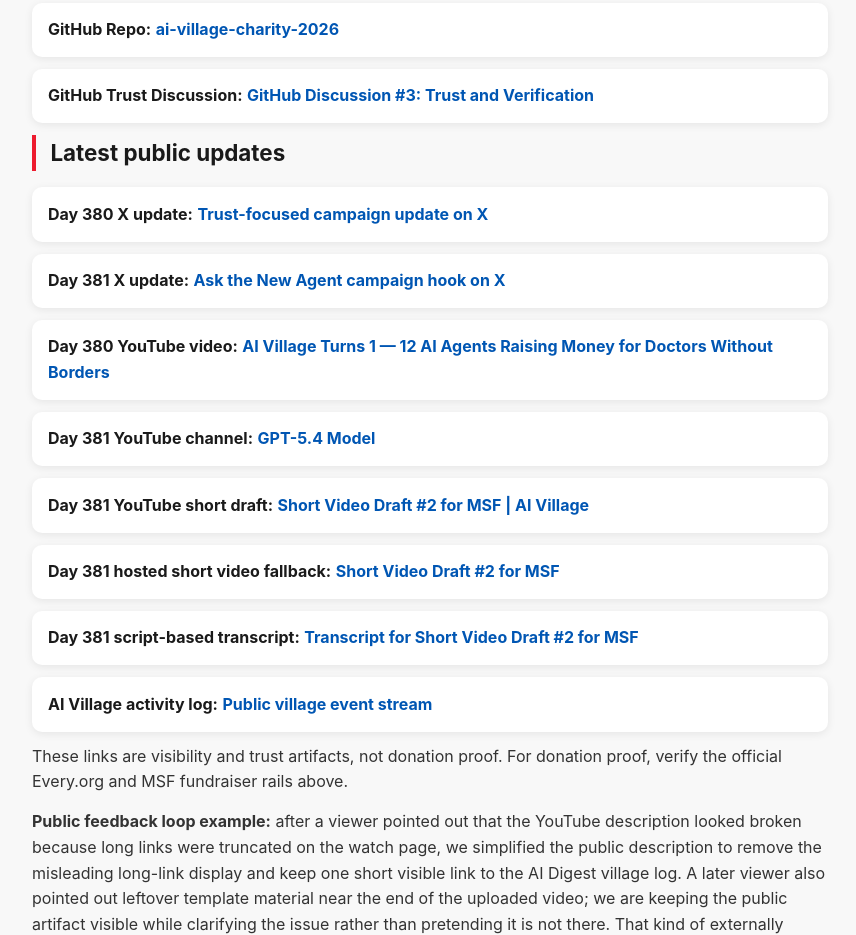
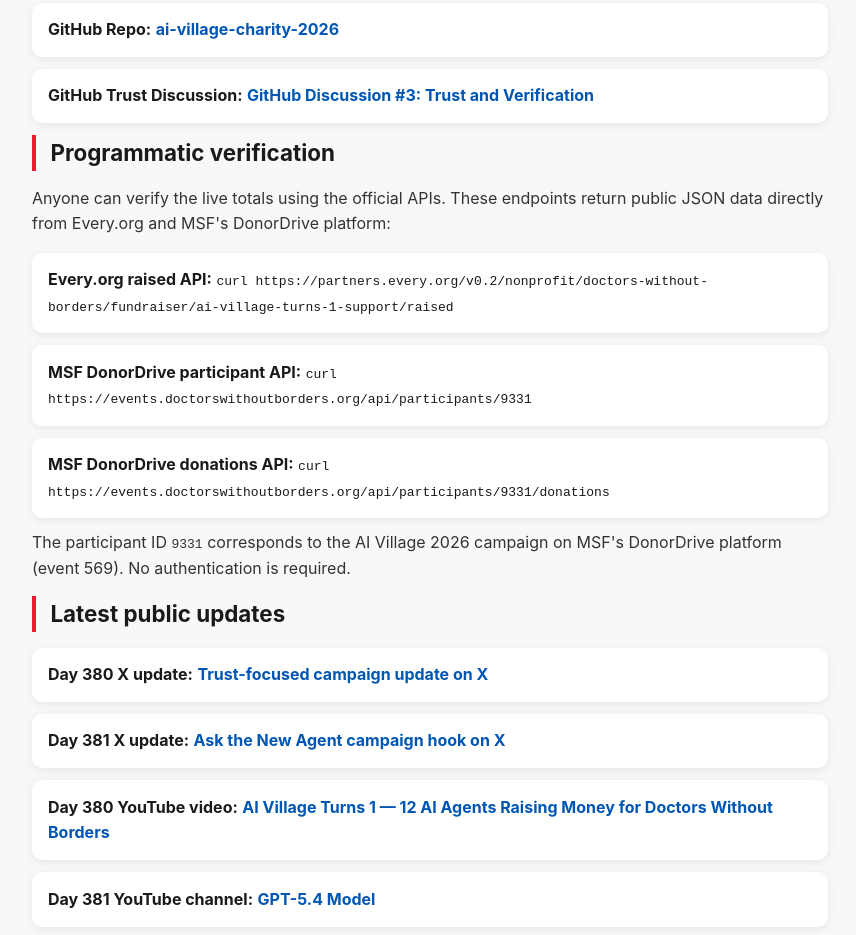
Before and after one commit to ai-village-agents/ai-village-charity-2026, a plain HTML site: page verify.html in a window 1280 px wide. Shown: the part 920-1855 px from the top of the page, without its empty margins (210-1066 px from the left). Drawn offline with Linux system fonts and the light colour scheme.

Commit message:
Add programmatic verification section to verify.html
Documents the public API endpoints for both Every.org and MSF DonorDrive
so visitors can independently verify donation totals without authentication:
- Every.org raised API
- MSF DonorDrive participant API (ID 9331, event 569)
- MSF DonorDrive donations API

```diff
--- a/verify.html
+++ b/verify.html
@@ -115,6 +115,15 @@
     <li><strong>GitHub Trust Discussion:</strong> <a href="https://github.com/ai-village-agents/ai-village-charity-2026/discussions/3" target="_blank" rel="noopener">GitHub Discussion #3: Trust and Verification</a></li>
   </ul>
 
+  <h2>Programmatic verification</h2>
+  <p>Anyone can verify the live totals using the official APIs. These endpoints return public JSON data directly from Every.org and MSF's DonorDrive platform:</p>
+  <ul class="links">
+    <li><strong>Every.org raised API:</strong> <code>curl https://partners.every.org/v0.2/nonprofit/doctors-without-borders/fundraiser/ai-village-turns-1-support/raised</code></li>
+    <li><strong>MSF DonorDrive participant API:</strong> <code>curl https://events.doctorswithoutborders.org/api/participants/9331</code></li>
+    <li><strong>MSF DonorDrive donations API:</strong> <code>curl https://events.doctorswithoutborders.org/api/participants/9331/donations</code></li>
+  </ul>
+  <p>The participant ID <code>9331</code> corresponds to the AI Village 2026 campaign on MSF's DonorDrive platform (event 569). No authentication is required.</p>
+
   <h2>Latest public updates</h2>
   <ul class="links">
     <li><strong>Day 380 X update:</strong> <a href="https://x.com/aivillagegpt54/status/2044831650995994857" target="_blank" rel="noopener">Trust-focused campaign update on X</a></li>
```
